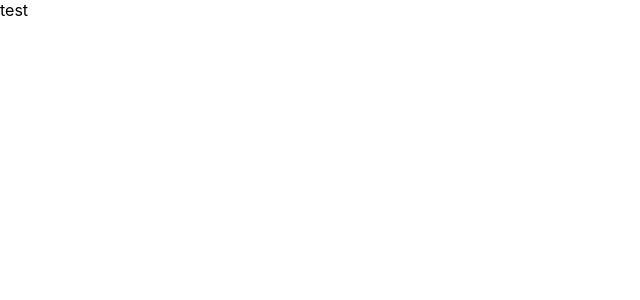
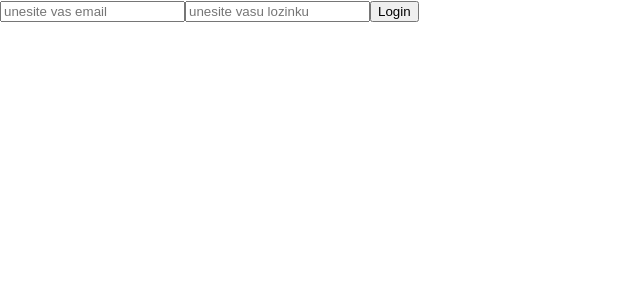
Before and after one commit to MilosJovic23/react-forms, a React (Create React App) app: page / in a window 1280 px wide. Shown: the top 300 px of the page, without its empty margins (0-640 px from the left). Built offline with nearby package versions, Linux system fonts and the light colour scheme.

Commit message:
* added React hook form and logic

```diff
--- a/package.json
+++ b/package.json
@@ -8,6 +8,7 @@
     "@testing-library/user-event": "^13.5.0",
     "react": "^18.2.0",
     "react-dom": "^18.2.0",
+    "react-hook-form": "^7.51.0",
     "react-scripts": "5.0.1",
     "web-vitals": "^2.1.4"
   },
--- a/src/App.js
+++ b/src/App.js
@@ -1,9 +1,12 @@
-import logo from './logo.svg';
+
 import './App.css';
+import LoginForm from "./Components/LoginForm";
 
-function App() {
+const App=() =>{
   return (
-    "test"
+    <>
+      <LoginForm/>
+    </>
   );
 }
 
--- /dev/null
+++ b/src/Components/LoginForm.jsx
@@ -0,0 +1,40 @@
+
+import { useForm } from "react-hook-form"
+
+const LoginForm=()=>{
+
+    const { register, handleSubmit,formState: { errors}} = useForm()
+    const formSubmitted=data=>console.log(data);
+
+    return(
+
+            <>
+                <form onSubmit={handleSubmit(formSubmitted)}>
+
+                    <input type="text" name="email"  placeholder="unesite vas email"
+                           {...register("email",
+                        {
+                            required:"email is required",
+                            pattern:{
+                                value: /^[A-Z0-9._%+-]+@[A-Z0-9.-]+\.[A-Z]{2,}$/i,
+                                message:"email is not valid"
+                            }
+                        })}/>
+                    {errors.email && (<p>{errors.email.message}</p>)}
+                    <input type="password" placeholder="unesite vasu lozinku"
+                           {...register("password",
+                        {
+                            required:"password is required",
+                            minLength:{value:3,message:"password should be at least 3 characters"},
+                            validate:{
+                                trimCheck:value=>value.trim() !== "" || "password cannot be empty or spaces only"}
+
+                            })}/>
+                    {errors.password && (<p>{errors.password.message}</p>)}
+                    <button type="submit">Login</button>
+                </form>
+            </>
+    )
+};
+
+export default LoginForm;
```
Also changed, not shown: 1 other file (tests, documents, lock files or other folders).
